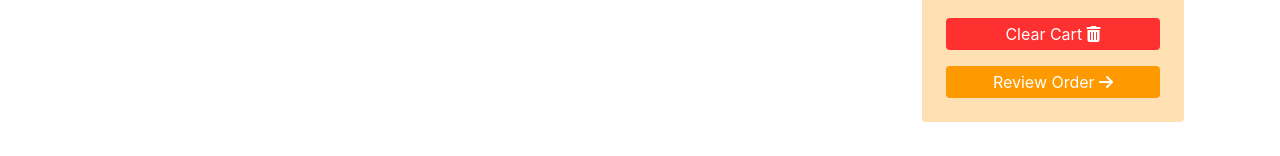
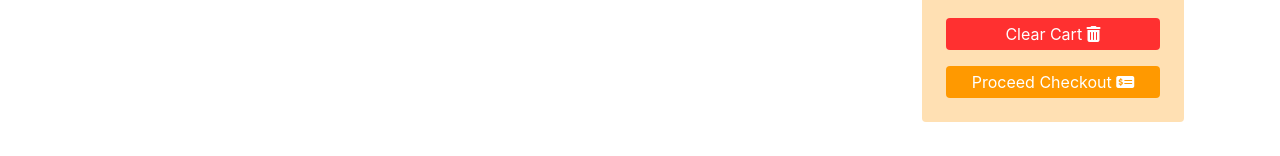
Before and after one commit to Afran-rafi/Ema-John, a React (Create React App) app: page /order in a window 1280 px wide. Shown: the part 349-505 px from the top of the page. Built offline with nearby package versions, Linux system fonts and the light colour scheme.

Commit message:
props children done

```diff
--- a/src/Components/Pages/Cart.js
+++ b/src/Components/Pages/Cart.js
@@ -1,5 +1,4 @@
 import React from 'react';
-import { useNavigate } from 'react-router-dom';
 
 const Cart = (props) => {
     const { cart } = props;
@@ -16,10 +15,7 @@ const Cart = (props) => {
     const tax = price * 10 / 100;
     const total = price + shipping + tax;
 
-    const navigate = useNavigate();
-    const orderPage = () => {
-        navigate(`/order`);
-    }
+
 
     return (
         <div className='sticky top-[100px]'>
@@ -32,7 +28,7 @@ const Cart = (props) => {
                 <h5 className='font-bold text-md'>Grand Total: ${total}</h5>
             </div>
             <button className='bg-[#FF3030] w-full py-1 text-white rounded mt-4'>Clear Cart <i className="fa-solid fa-trash-can"></i></button>
-            <button onClick={orderPage} className='bg-[#FF9900] w-full py-1 text-white rounded mt-4'>Review Order <i className="fa-solid fa-arrow-right"></i></button>
+            <button className='bg-[#FF9900] w-full py-1 text-white rounded mt-4'>{props.children}</button>
         </div>
     );
 };
--- a/src/Components/Pages/Order.js
+++ b/src/Components/Pages/Order.js
@@ -1,4 +1,4 @@
-import React from 'react';
+import React, { useState } from 'react';
 import useCart from '../Hooks/useCart';
 import useProduct from '../Hooks/useProducts';
 import Cart from './Cart';
@@ -7,13 +7,18 @@ import '../CSS/Order.css'
 const Order = () => {
     const [products, setProducts] = useProduct();
     const [cart, setCart] = useCart(products);
+
+    const handleRemoveProduct = (product) => {
+        const rest = cart.filter(pd => pd.id !== product.id)
+        setCart(rest);
+    }
     return (
         <div className='order-container gap-10'>
             <div>
                 {
                     cart.map(product => {
                         return(
-                            <div className='flex items-center border p-1 mt-6 rounded'>
+                            <div key={product.id} className='flex items-center border p-1 mt-6 rounded'>
                                 <div>
                                     <img className='w-[80px] h-[80px] rounded' src={product.img} alt="" />
                                 </div>
@@ -22,9 +27,10 @@ const Order = () => {
                                         <h1 className=''>{product.name}</h1>
                                         <p className='text-xs'>Price: ${product.price}</p>
                                         <p className='text-xs'>Shipping Charge: ${product.shipping}</p>
+                                        <p className='text-xs'>Quantity: {product.quantity}</p>
                                     </div>
                                     <div className='ml-4'>
-                                        <button><i className="fa-regular fa-trash-can bg-red-500 p-2 rounded-full text-white"></i></button>
+                                        <button onClick={()=> handleRemoveProduct(product)}><i className="fa-regular fa-trash-can bg-red-500 p-2 rounded-full text-white"></i></button>
                                     </div>
                                 </div>
                             </div>
@@ -33,7 +39,9 @@ const Order = () => {
                 }
             </div>
             <div className='bg-[#FFE0B3] px-6 mt-6 py-6 rounded'>
-                <Cart cart={cart}></Cart>
+                <Cart cart={cart}>
+                    <button>Proceed Checkout <i className="fa-solid fa-money-check-dollar"></i></button>
+                </Cart>
             </div>
         </div>
     );
--- a/src/Components/Pages/Shop.js
+++ b/src/Components/Pages/Shop.js
@@ -1,4 +1,5 @@
 import React, { useEffect, useState } from 'react';
+import { useNavigate } from 'react-router-dom';
 import '../CSS/Shop.css'
 import useCart from '../Hooks/useCart';
 import useProduct from '../Hooks/useProducts';
@@ -48,6 +49,11 @@ const Shop = () => {
         setCart(newCart);
         dataStorage(product.id);
     }
+
+    const navigate = useNavigate();
+    const orderPage = () => {
+        navigate(`/order`);
+    }
     return (
         <div className='products-container lg:mx-0 lg:gap-6 gap-2 lg:mt-16 mt-6'>
             <div className='grid lg:grid-cols-3 gap-4 grid-cols-1'>
@@ -60,7 +66,9 @@ const Shop = () => {
                 }
             </div>
             <div className='bg-[#FFE0B3] lg:px-4 px-2 rounded'>
-                <Cart cart={cart}></Cart>
+                <Cart cart={cart}>
+                <button onClick={orderPage}>Review Order <i className="fa-solid fa-arrow-right"></i></button>
+                </Cart>
             </div>
         </div>
     );
```
Also changed, not shown: 1 other file (tests, documents, lock files or other folders).
